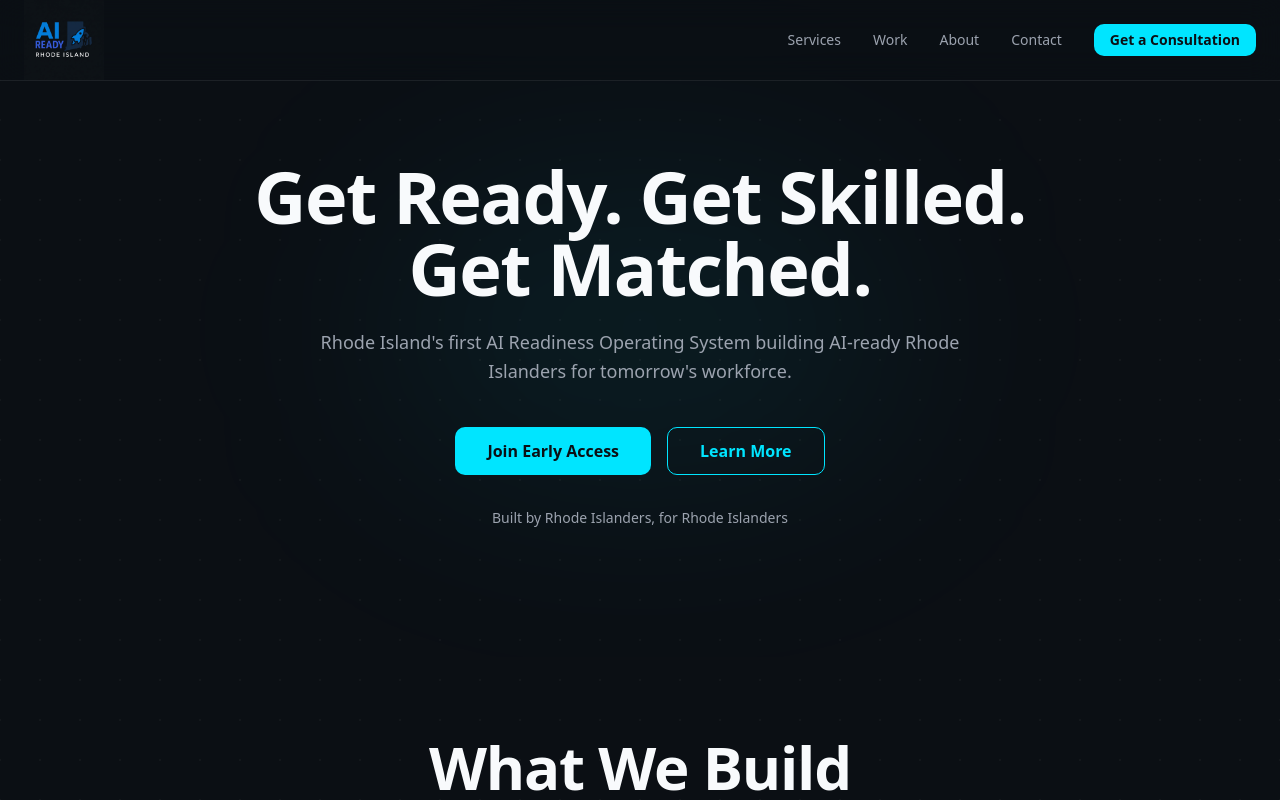
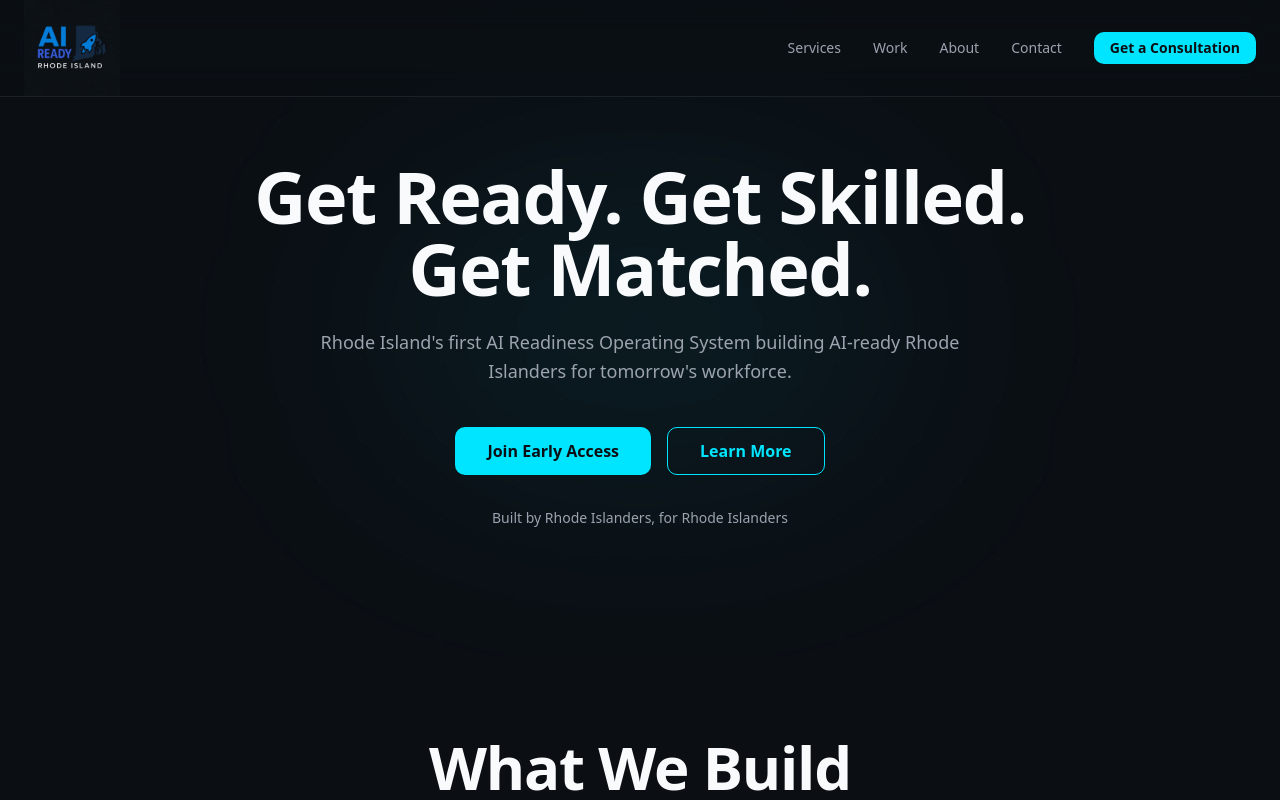
Before and after one commit to amartinez808/AiReadyRI, a Next.js app: page / in a window 1280 px wide. Shown: the top 800 px of the page. Built offline with nearby package versions, Linux system fonts and the light colour scheme.

Commit message:
style: increase logo size to h-24

```diff
--- a/components/layout/navbar.tsx
+++ b/components/layout/navbar.tsx
@@ -20,14 +20,14 @@ export function Navbar() {
   return (
     <nav className="fixed top-0 left-0 right-0 z-50 border-b border-white/8 bg-background/80 backdrop-blur-lg">
       <div className="container mx-auto px-6">
-        <div className="flex h-20 items-center justify-between">
+        <div className="flex h-24 items-center justify-between">
           <Link href="/" className="flex items-center gap-2">
             <Image
               src="/images/logo-white.png"
               alt="AI Ready RI Logo"
-              width={300}
-              height={100}
-              className="h-20 w-auto"
+              width={360}
+              height={120}
+              className="h-24 w-auto"
               priority
             />
           </Link>
```
